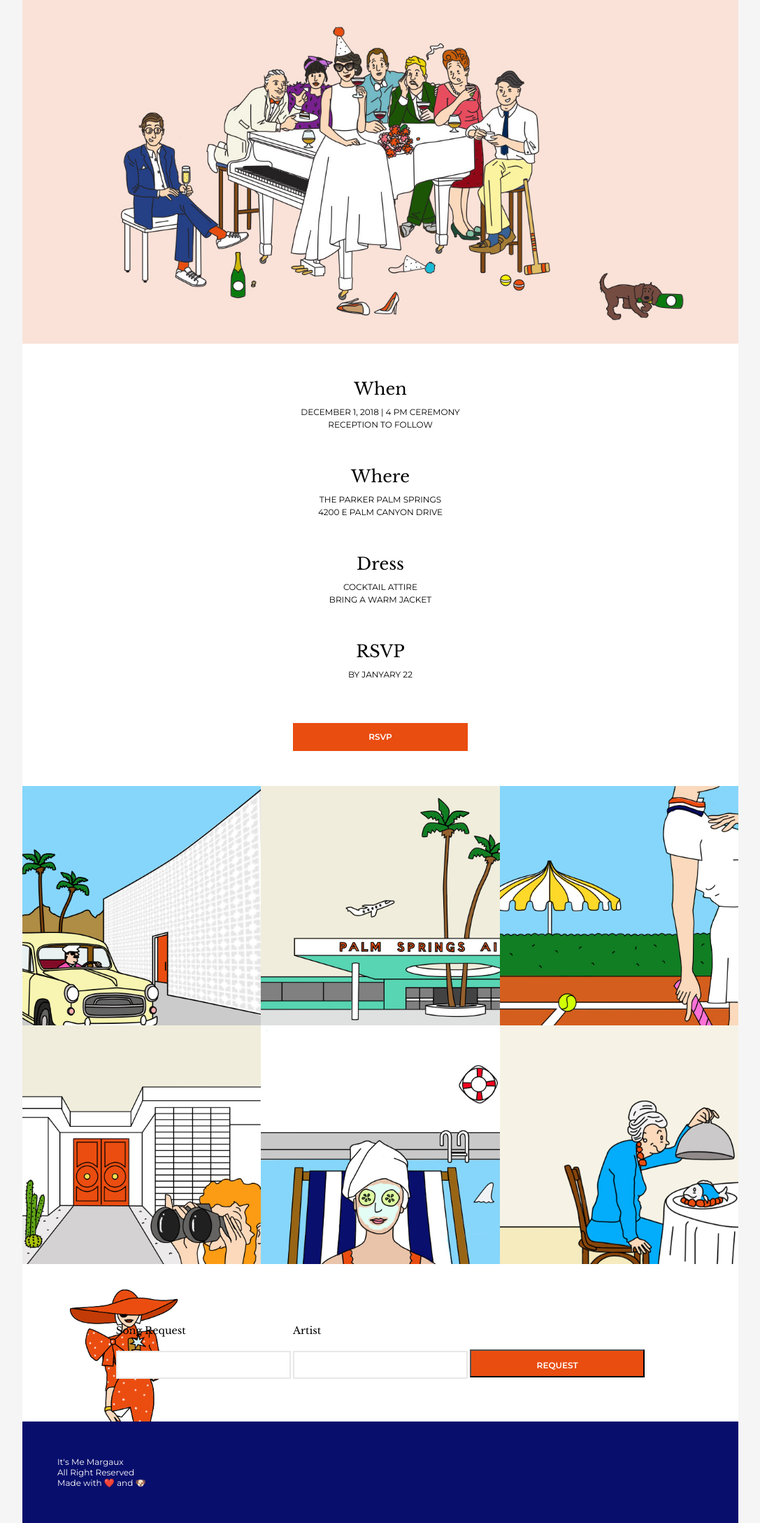
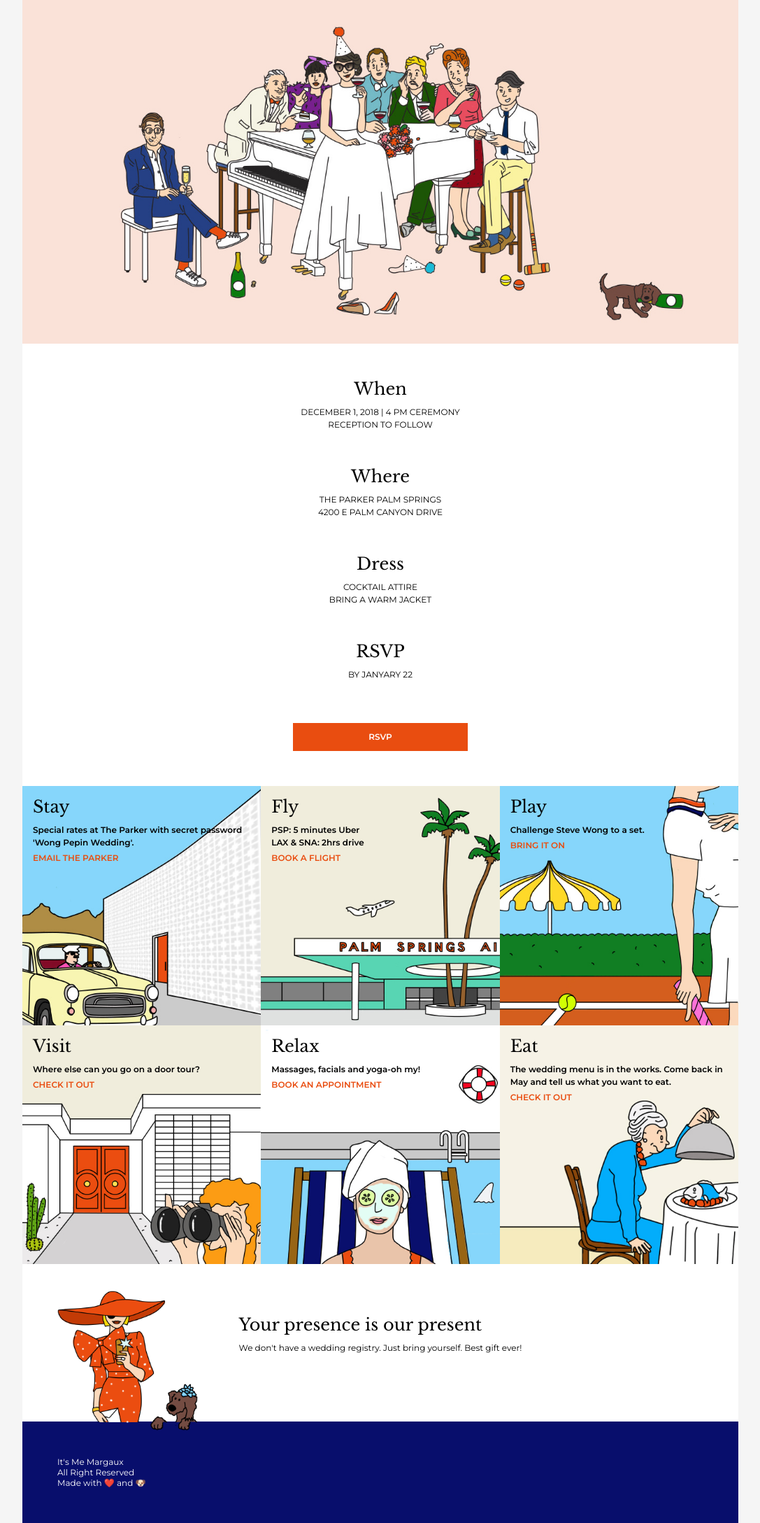
Before and after one commit to Jauny/wedding, a Flask app: page / in a window 1280 px wide. Shown: the part 184-2360 px from the top of the page at 70% size, without its empty margins (96-1183 px from the left). Run offline with Flask 2, Linux system fonts and the light colour scheme; parts of the project's set-up code (start-up, migrations or seed data) failed here and were passed over.

Commit message:
new assets

```diff
--- a/app/static/style.css
+++ b/app/static/style.css
@@ -88,6 +88,9 @@ button:focus, .button:focus {
 }
 button:active, .button:active {
   transform: translate(1px, 1px);
+}
+.button:visited {
+  color: white;
 }
 button:hover, button:hover {
   background-image: linear-gradient(rgba(255, 255, 255, 0.1), rgba(255, 255, 255, 0.1));
@@ -208,24 +211,23 @@ label {
 .block {
   margin-bottom: var(--base-spacing);
 }
-.block:first-of-type {
-  margin-top: var(--base-spacing);
-}
 .info {
   text-align: center;
   overflow: auto;
   background: white;
+  padding-top: var(--base-spacing);
 }
-.info .title {
+.info .block .content {
+  text-transform: uppercase;
+}
+.block .title {
   font-size: var(--title-size);
   font-family: 'Libre Baskerville', serif;
   margin-bottom: 10px;
 }
-.info .content {
+.block .content {
   font-size: var(--content-size);
-  font-weight: 400;
   line-height: 18px;
-  text-transform: uppercase;
 }
 
 .mosaic .row {
@@ -233,6 +235,21 @@ label {
 }
 .mosaic .row .cell {
   flex-grow: 1;
+  position: relative;
+}
+.mosaic .row .cell .block {
+  position: absolute;
+  padding: 15px;
+}
+.mosaic .row .cell .block .content {
+  font-weight: 600;
+}
+.mosaic .row .cell .block a {
+  margin-top: 5px;
+  color: var(--main-red);
+  text-transform: uppercase;
+  font-weight: 600;
+  display: inline-block;
 }
 .mosaic .row .cell img {
   width: 100%;
@@ -241,17 +258,19 @@ label {
 
 .presents {
   display: flex;
+  position: relative;
+  overflow: visible;
   justify-content: space-around;
   align-items: center;
-  overflow: auto;
   padding-top: calc(var(--base-spacing) / 2);
   background: white;
-  background-image: url(/static/presents.png);
-  background-repeat: no-repeat;
   min-height: 200px;
-  background-size: 200px;
-  background-position-x: 50px;
-  background-position-y: bottom;
+}
+.presents img {
+  position: absolute;
+  max-height: 200px;
+  bottom: -13px;
+  left: 50px;
 }
 .presents .input {
   display: inline-block;
--- a/app/templates/index.html
+++ b/app/templates/index.html
@@ -5,7 +5,7 @@
     <div class="title">
       You're invited to <span>Jonathan & Jessica's Wedding</span>
     </div>
-    <img src="{{ url_for('static', filename='hero.jpg') }}">
+    <img src="{{ url_for('static', filename='hero.png') }}">
   </div>
 
   <div class="info">
@@ -47,33 +47,73 @@
 
   <div class="mosaic">
     <div class="row">
-      <div class="cell"><img src="{{url_for('static', filename='Stay.jpg')}}"></div>
-      <div class="cell"><img src="{{url_for('static', filename='fly.jpg')}}"></div>
-      <div class="cell"><img src="{{url_for('static', filename='play.jpg')}}"></div>
+      <div class="cell">
+        <div class="block">
+          <div class="title">Stay</div>
+          <div class="content">Special rates at The Parker with secret password 'Wong Pepin Wedding'.</div>
+          <a href="">Email the Parker</a>
+        </div>
+        <img src="{{url_for('static', filename='stay.jpg')}}">
+      </div>
+
+      <div class="cell">
+        <div class="block">
+          <div class="title">Fly</div>
+          <div class="content">PSP: 5 minutes Uber<br>LAX & SNA: 2hrs drive</div>
+          <a href="">Book a flight</a>
+        </div>
+        <img src="{{url_for('static', filename='fly.jpg')}}">
+      </div>
+
+      <div class="cell">
+        <div class="block">
+          <div class="title">Play</div>
+          <div class="content">Challenge Steve Wong to a set.</div>
+          <a href="">Bring it on</a>
+        </div>
+        <img src="{{url_for('static', filename='play.jpg')}}">
+      </div>
     </div>
 
     <div class="row">
-      <div class="cell"><img src="{{url_for('static', filename='Visit.jpg')}}"></div>
-      <div class="cell"><img src="{{url_for('static', filename='relax.jpg')}}"></div>
-      <div class="cell"><img src="{{url_for('static', filename='eat.jpg')}}"></div>
+      <div class="cell">
+        <div class="block">
+          <div class="title">Visit</div>
+          <div class="content">Where else can you go on a door tour?</div>
+          <a href="">Check it out</a>
+        </div>
+        <img src="{{url_for('static', filename='visit.jpg')}}">
+      </div>
+
+      <div class="cell">
+        <div class="block">
+          <div class="title">Relax</div>
+          <div class="content">Massages, facials and yoga-oh my!</div>
+          <a href="">Book an appointment</a>
+        </div>
+        <img src="{{url_for('static', filename='relax.jpg')}}">
+      </div>
+
+      <div class="cell">
+        <div class="block">
+          <div class="title">Eat</div>
+          <div class="content">The wedding menu is in the works. Come back in May and tell us what you want to eat.</div>
+          <a href="">Check it out</a>
+        </div>
+        <img src="{{url_for('static', filename='eat.jpg')}}">
+      </div>
     </div>
   </div>
 
   <div class="presents">
-    <form>
-      <div class="input">
-        <label>
-          Song Request
-        </label>
-          <input type="text" name="title">
+    <img src="{{url_for('static', filename='presents.png')}}">
+    <div class="block">
+      <div class="title">
+        Your presence is our present
       </div>
-      <div class="input">
-        <label>
-          Artist
-        </label>
-          <input type="text" name="artist">
+      <div class="content">
+        We don't have a wedding registry. Just bring yourself. Best gift ever!
       </div>
-      <button>Request</button>
-    </form>
+    </div>
   </div>
 {% endblock %}
```
Also changed, not shown: app/static/Order of images.png (deleted), app/static/Stay.jpg, app/static/Visit.jpg, app/static/hero.jpg (deleted), app/static/hero.png (added), app/static/pattern.png (added), app/static/presents.png.
